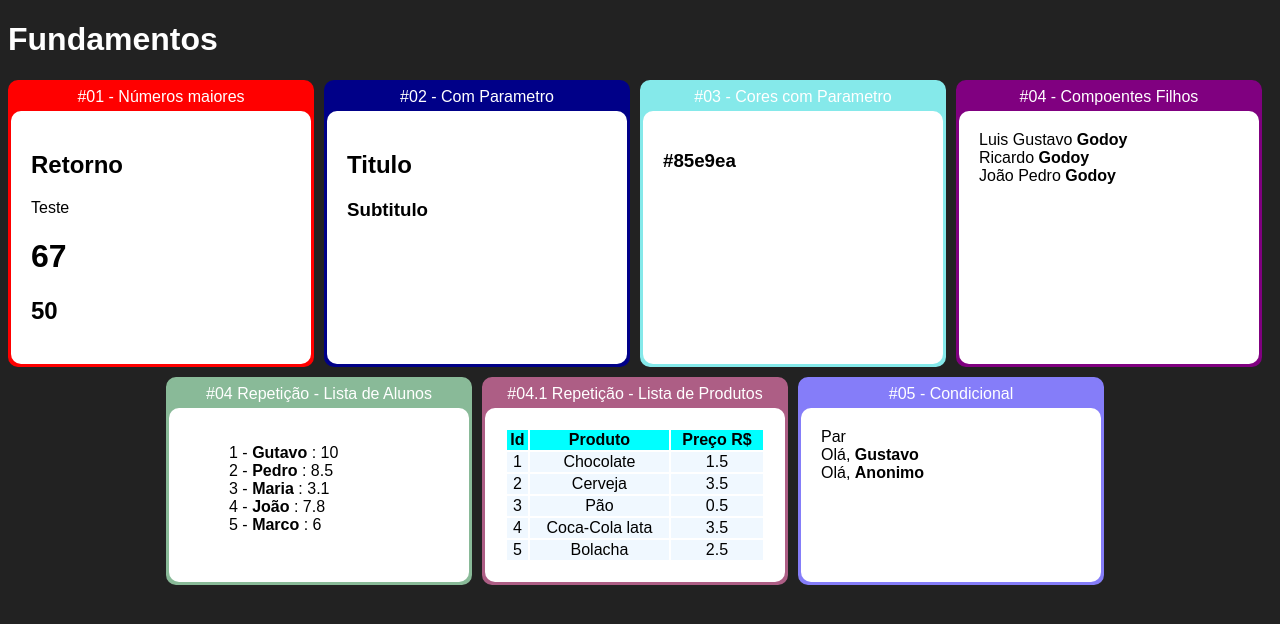
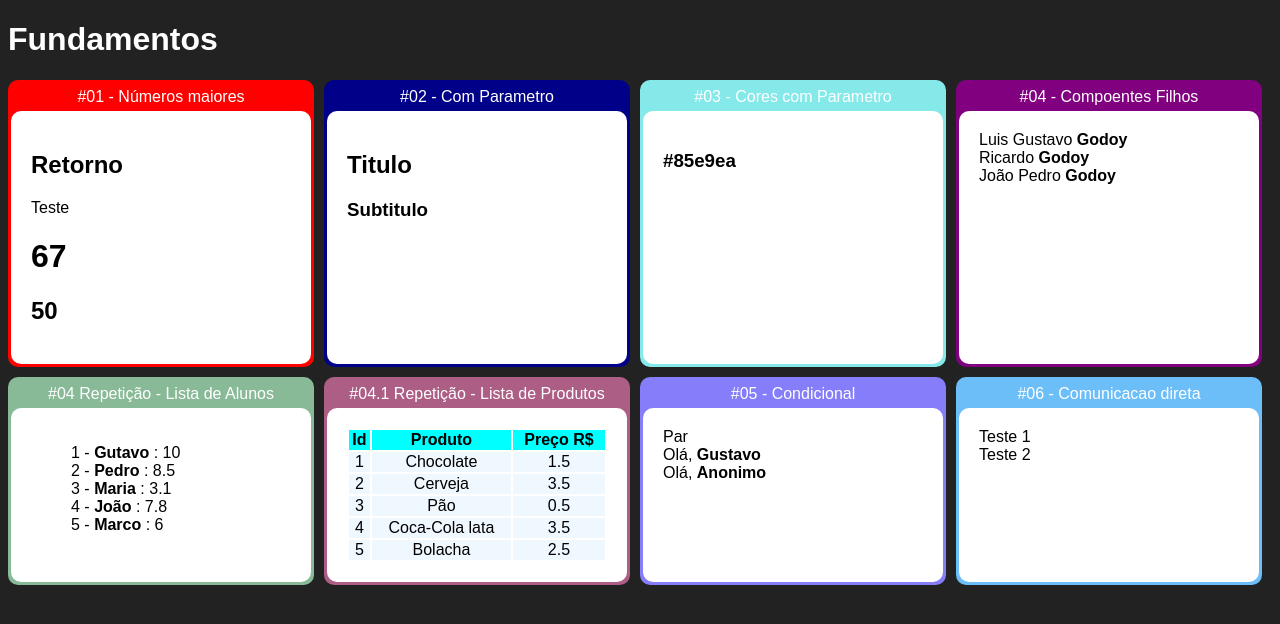
Before and after one commit to Scrowszinho/ReactJs, a React (Create React App) app in the folder Primeira aula/: page / in a window 1280 px wide. Shown: the top 624 px of the page. Built offline with nearby package versions, Linux system fonts and the light colour scheme.

Commit message:
Aula: Comunicaçãi direta entre componentes

```diff
--- a/Primeira aula/src/App.jsx
+++ b/Primeira aula/src/App.jsx
@@ -11,6 +11,8 @@
 import TabelaProdutos from './components/repeticao/TabelaProdutos';
 import ParOuImpar from './components/condicional/ParOuImpar';
 import UsuarioInfo from './components/condicional/UsuarioInfo';
+import ComunicacaoDireta from './components/comunicacao/DiretaPai';
+import DiretaPai from './components/comunicacao/DiretaPai';
 var cor = Cor();
 
 export default () => {
@@ -46,6 +48,9 @@
                    <UsuarioInfo usuario={{nome:'Gustavo'}}></UsuarioInfo>
                    <UsuarioInfo usuario={{email:'aa'}}></UsuarioInfo>
                 </Card>
+                <Card titulo={'#06 - Comunicacao direta'} color={Cor()}>
+                  <DiretaPai></DiretaPai>
+                </Card>
             </div>
         </div>
     );
--- /dev/null
+++ b/Primeira aula/src/components/comunicacao/DiretaFilho.jsx
@@ -0,0 +1,11 @@
+import React from 'react';
+
+export default props =>{
+    return(
+        <div>
+            <span>{props.texto}</span>
+            <span>{props.numero}</span>
+
+        </div>
+    );
+}
--- /dev/null
+++ b/Primeira aula/src/components/comunicacao/DiretaPai.jsx
@@ -0,0 +1,12 @@
+import React from 'react';
+import DiretaFilho from './DiretaFilho';
+
+export default props =>{
+    return(
+        <div>
+            <DiretaFilho texto='Teste ' numero={1} ></DiretaFilho>
+            <DiretaFilho texto='Teste ' numero={2} ></DiretaFilho>
+
+        </div>
+    );
+}
--- a/Primeira aula/src/components/repeticao/TabelaProdutos.jsx
+++ b/Primeira aula/src/components/repeticao/TabelaProdutos.jsx
@@ -19,9 +19,7 @@
                     <th>Produto</th>
                     <th>Preço R$</th>
                 </tr>
-
                     {prod}
-
             </table>
         </div>
     );
```
